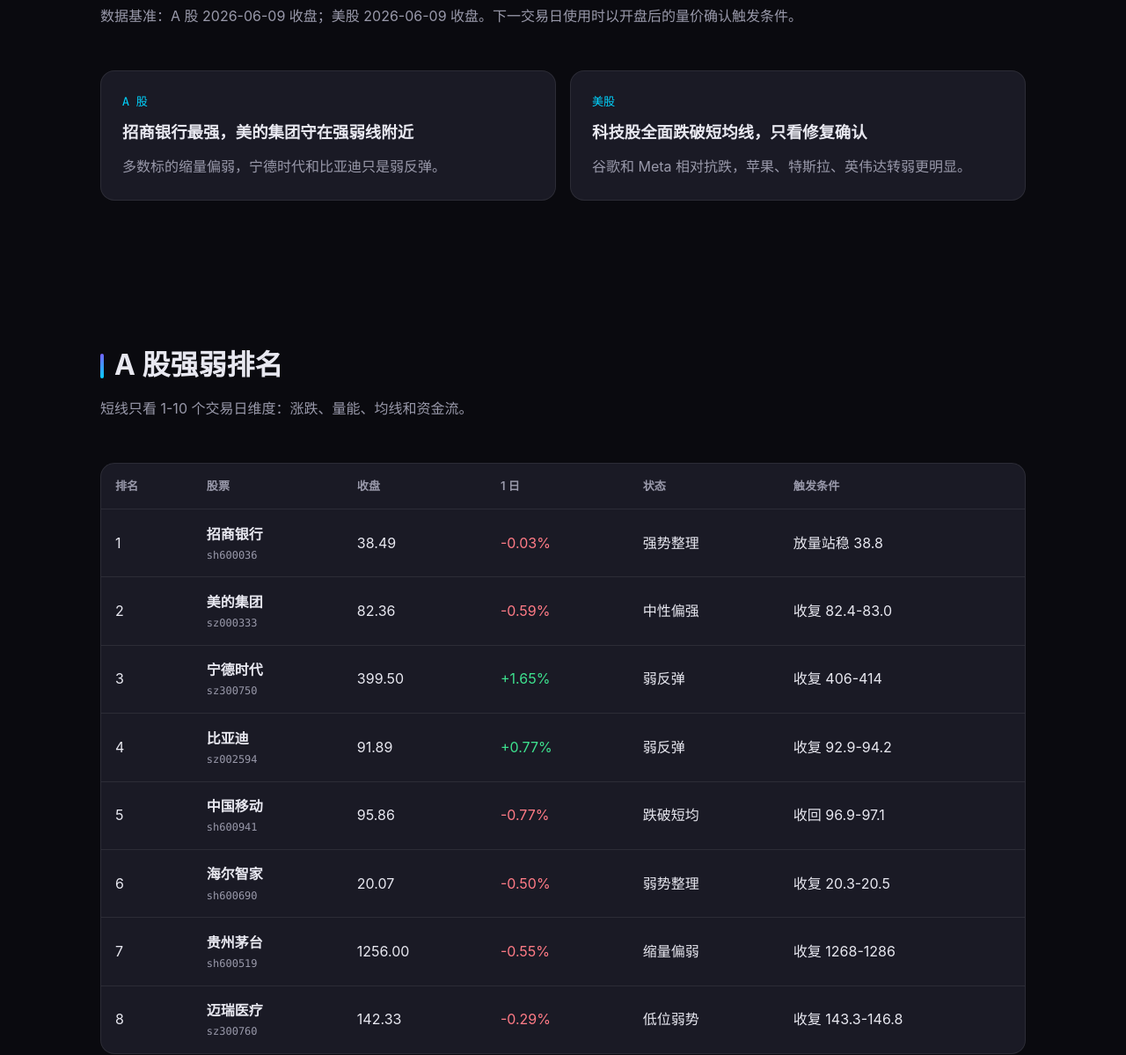
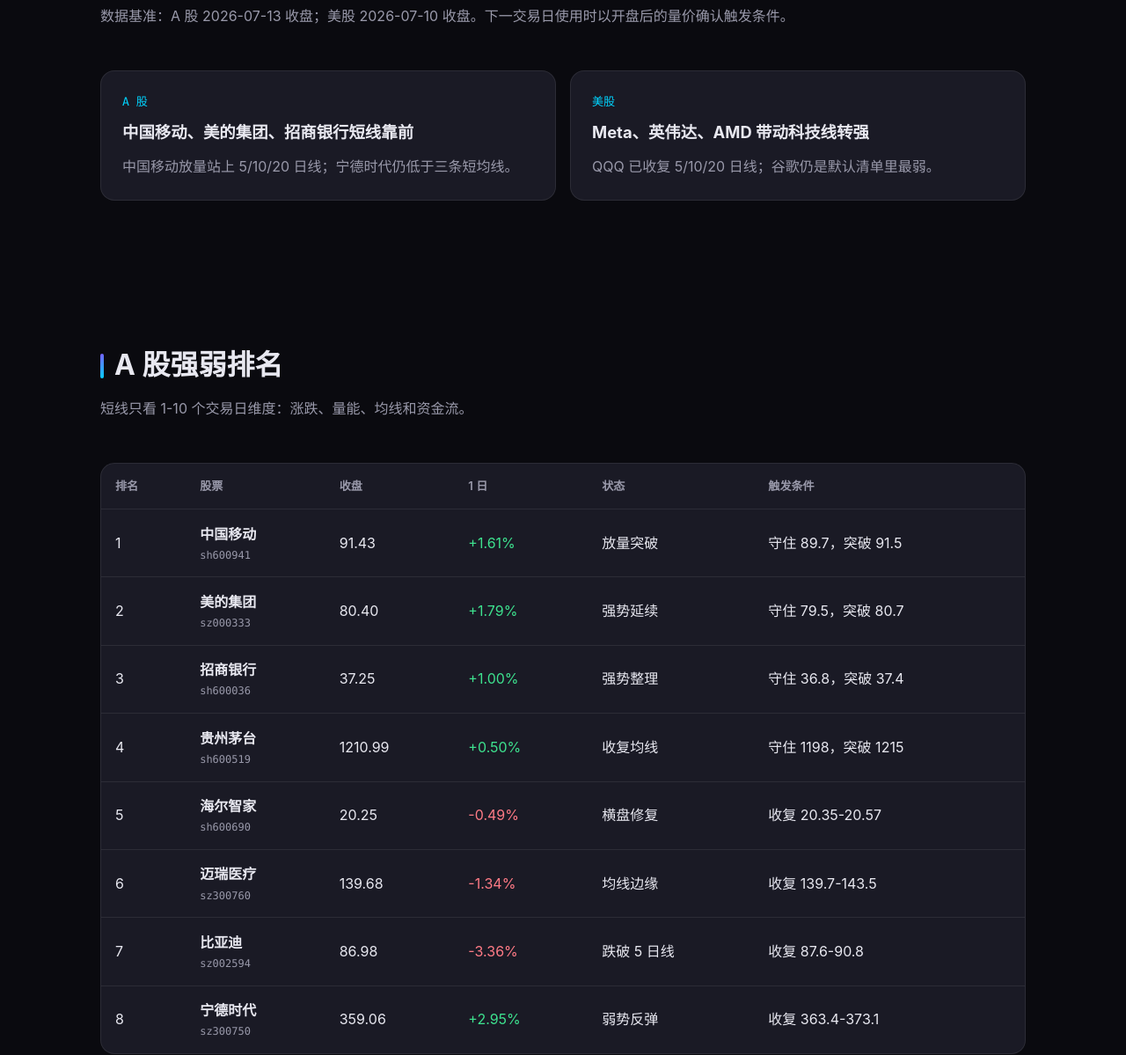
Before and after one commit to konghuari/konghuari.github.io, an Astro site: page /stocks in a window 1280 px wide. Shown: the part 489-1688 px from the top of the page at 88% size. Built offline with nearby package versions, Linux system fonts and the light colour scheme; Astro itself is replaced by a stand-in of ours.

Commit message:
Refresh short-term market watch

```diff
--- a/src/pages/stocks.astro
+++ b/src/pages/stocks.astro
@@ -2,24 +2,28 @@
 import BaseLayout from '../layouts/BaseLayout.astro';
 
 const aShareRows = [
-  { rank: 1, name: '招商银行', code: 'sh600036', close: '38.49', change: '-0.03%', state: '强势整理', trigger: '放量站稳 38.8' },
-  { rank: 2, name: '美的集团', code: 'sz000333', close: '82.36', change: '-0.59%', state: '中性偏强', trigger: '收复 82.4-83.0' },
-  { rank: 3, name: '宁德时代', code: 'sz300750', close: '399.50', change: '+1.65%', state: '弱反弹', trigger: '收复 406-414' },
-  { rank: 4, name: '比亚迪', code: 'sz002594', close: '91.89', change: '+0.77%', state: '弱反弹', trigger: '收复 92.9-94.2' },
-  { rank: 5, name: '中国移动', code: 'sh600941', close: '95.86', change: '-0.77%', state: '跌破短均', trigger: '收回 96.9-97.1' },
-  { rank: 6, name: '海尔智家', code: 'sh600690', close: '20.07', change: '-0.50%', state: '弱势整理', trigger: '收复 20.3-20.5' },
-  { rank: 7, name: '贵州茅台', code: 'sh600519', close: '1256.00', change: '-0.55%', state: '缩量偏弱', trigger: '收复 1268-1286' },
-  { rank: 8, name: '迈瑞医疗', code: 'sz300760', close: '142.33', change: '-0.29%', state: '低位弱势', trigger: '收复 143.3-146.8' },
+  { rank: 1, name: '中国移动', code: 'sh600941', close: '91.43', change: '+1.61%', state: '放量突破', trigger: '守住 89.7，突破 91.5' },
+  { rank: 2, name: '美的集团', code: 'sz000333', close: '80.40', change: '+1.79%', state: '强势延续', trigger: '守住 79.5，突破 80.7' },
+  { rank: 3, name: '招商银行', code: 'sh600036', close: '37.25', change: '+1.00%', state: '强势整理', trigger: '守住 36.8，突破 37.4' },
+  { rank: 4, name: '贵州茅台', code: 'sh600519', close: '1210.99', change: '+0.50%', state: '收复均线', trigger: '守住 1198，突破 1215' },
+  { rank: 5, name: '海尔智家', code: 'sh600690', close: '20.25', change: '-0.49%', state: '横盘修复', trigger: '收复 20.35-20.57' },
+  { rank: 6, name: '迈瑞医疗', code: 'sz300760', close: '139.68', change: '-1.34%', state: '均线边缘', trigger: '收复 139.7-143.5' },
+  { rank: 7, name: '比亚迪', code: 'sz002594', close: '86.98', change: '-3.36%', state: '跌破 5 日线', trigger: '收复 87.6-90.8' },
+  { rank: 8, name: '宁德时代', code: 'sz300750', close: '359.06', change: '+2.95%', state: '弱势反弹', trigger: '收复 363.4-373.1' },
 ];
 
 const usRows = [
-  { rank: 1, name: '谷歌-A', code: 'usGOOGL', close: '361.20', change: '-0.58%', state: '相对抗跌', trigger: '收复 364.4-374.5' },
-  { rank: 2, name: 'Meta', code: 'usMETA', close: '586.85', change: '+0.25%', state: '低位企稳', trigger: '收复 605-614' },
-  { rank: 3, name: '亚马逊', code: 'usAMZN', close: '243.73', change: '-0.61%', state: '弱势横盘', trigger: '收复 250-259' },
-  { rank: 4, name: '英伟达', code: 'usNVDA', close: '201.72', change: '-3.32%', state: '跌破短均', trigger: '收复 212-214' },
-  { rank: 5, name: '微软', code: 'usMSFT', close: '401.63', change: '-2.46%', state: '继续转弱', trigger: '收复 421-423' },
-  { rank: 6, name: '苹果', code: 'usAAPL', close: '289.59', change: '-3.96%', state: '转弱破位', trigger: '收复 304-308' },
-  { rank: 7, name: '特斯拉', code: 'usTSLA', close: '389.46', change: '-4.77%', state: '最弱', trigger: '收复 409-421' },
+  { rank: 1, name: 'Meta', code: 'usMETA', close: '669.21', change: '+5.97%', state: '放量突破', trigger: '守住 624，突破 678' },
+  { rank: 2, name: '英伟达', code: 'usNVDA', close: '210.96', change: '+4.03%', state: '放量转强', trigger: '守住 202，突破 211' },
+  { rank: 3, name: 'AMD', code: 'usAMD', close: '557.89', change: '+2.04%', state: '强势延续', trigger: '守住 538，突破 572.5' },
+  { rank: 4, name: '博通', code: 'usAVGO', close: '399.97', change: '-0.28%', state: '强势整理', trigger: '守住 386.9，突破 407.5' },
+  { rank: 5, name: '纳指100ETF', code: 'usQQQ', close: '725.51', change: '+0.31%', state: '收复均线', trigger: '守住 718.5，突破 726.4' },
+  { rank: 6, name: '标普500ETF', code: 'usSPY', close: '754.95', change: '+0.43%', state: '趋势偏强', trigger: '守住 750，突破 755.4' },
+  { rank: 7, name: '苹果', code: 'usAAPL', close: '315.32', change: '-0.28%', state: '高位整理', trigger: '守住 313.6，突破 316.9' },
+  { rank: 8, name: '特斯拉', code: 'usTSLA', close: '407.76', change: '+0.30%', state: '修复中', trigger: '收复 409-420' },
+  { rank: 9, name: '亚马逊', code: 'usAMZN', close: '245.34', change: '-0.69%', state: '均线附近', trigger: '守住 245，突破 251' },
+  { rank: 10, name: '微软', code: 'usMSFT', close: '385.10', change: '+0.19%', state: '弱整理', trigger: '收复 385.7-395.6' },
+  { rank: 11, name: '谷歌-A', code: 'usGOOGL', close: '357.18', change: '-0.48%', state: '跌破均线', trigger: '收复 358-362.3' },
 ];
 
 const dataCommands = [
@@ -44,17 +48,17 @@
   <section>
     <div class="container">
       <h2 class="section-title">最新短期观察</h2>
-      <p class="section-sub">数据基准：A 股 2026-06-09 收盘；美股 2026-06-09 收盘。下一交易日使用时以开盘后的量价确认触发条件。</p>
+      <p class="section-sub">数据基准：A 股 2026-07-13 收盘；美股 2026-07-10 收盘。下一交易日使用时以开盘后的量价确认触发条件。</p>
       <div class="market-summary">
         <article>
           <span>A 股</span>
-          <strong>招商银行最强，美的集团守在强弱线附近</strong>
-          <p>多数标的缩量偏弱，宁德时代和比亚迪只是弱反弹。</p>
+          <strong>中国移动、美的集团、招商银行短线靠前</strong>
+          <p>中国移动放量站上 5/10/20 日线；宁德时代仍低于三条短均线。</p>
         </article>
         <article>
           <span>美股</span>
-          <strong>科技股全面跌破短均线，只看修复确认</strong>
-          <p>谷歌和 Meta 相对抗跌，苹果、特斯拉、英伟达转弱更明显。</p>
+          <strong>Meta、英伟达、AMD 带动科技线转强</strong>
+          <p>QQQ 已收复 5/10/20 日线；谷歌仍是默认清单里最弱。</p>
         </article>
       </div>
     </div>
```
